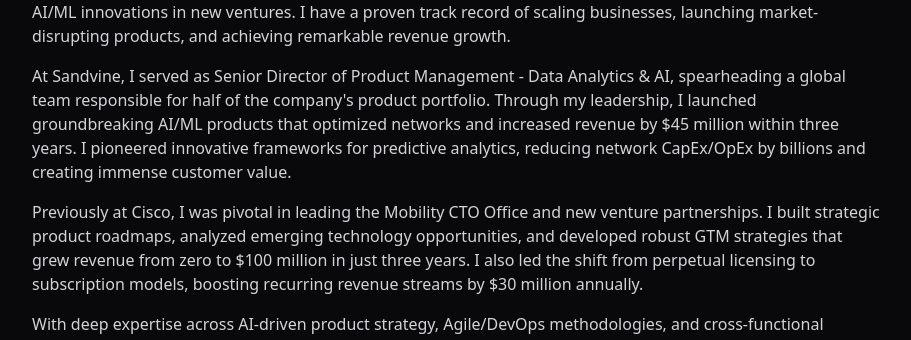
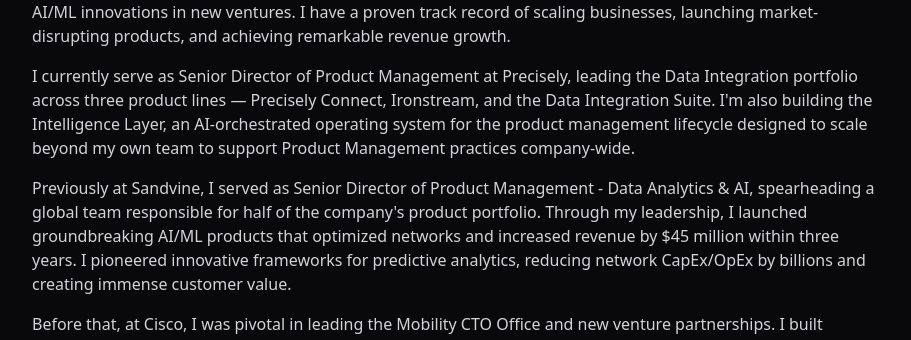
Before and after one commit to cariasfe/carlosariasf-website, a Next.js app: page /about in a window 1280 px wide. Shown: the part 425-765 px from the top of the page, without its empty margins (184-1095 px from the left). Built offline with nearby package versions, Linux system fonts and the light colour scheme.

Commit message:
feat: add Precisely to About page bio
Bio now leads with the current role (Precisely, Data Integration portfolio,
Intelligence Layer), reframing Sandvine and Cisco as prior roles for
chronological clarity.

```diff
--- a/src/data/about.ts
+++ b/src/data/about.ts
@@ -11,8 +11,9 @@
 
 export const bioParagraphs: string[] = [
   "Product Management Leader with over 18 years of experience driving innovation, growth, and digital transformation in the technology sector. Recognized for delivering strategic product visions and leveraging AI/ML innovations in new ventures. I have a proven track record of scaling businesses, launching market-disrupting products, and achieving remarkable revenue growth.",
-  "At Sandvine, I served as Senior Director of Product Management - Data Analytics & AI, spearheading a global team responsible for half of the company's product portfolio. Through my leadership, I launched groundbreaking AI/ML products that optimized networks and increased revenue by $45 million within three years. I pioneered innovative frameworks for predictive analytics, reducing network CapEx/OpEx by billions and creating immense customer value.",
-  "Previously at Cisco, I was pivotal in leading the Mobility CTO Office and new venture partnerships. I built strategic product roadmaps, analyzed emerging technology opportunities, and developed robust GTM strategies that grew revenue from zero to $100 million in just three years. I also led the shift from perpetual licensing to subscription models, boosting recurring revenue streams by $30 million annually.",
+  "I currently serve as Senior Director of Product Management at Precisely, leading the Data Integration portfolio across three product lines — Precisely Connect, Ironstream, and the Data Integration Suite. I'm also building the Intelligence Layer, an AI-orchestrated operating system for the product management lifecycle designed to scale beyond my own team to support Product Management practices company-wide.",
+  "Previously at Sandvine, I served as Senior Director of Product Management - Data Analytics & AI, spearheading a global team responsible for half of the company's product portfolio. Through my leadership, I launched groundbreaking AI/ML products that optimized networks and increased revenue by $45 million within three years. I pioneered innovative frameworks for predictive analytics, reducing network CapEx/OpEx by billions and creating immense customer value.",
+  "Before that, at Cisco, I was pivotal in leading the Mobility CTO Office and new venture partnerships. I built strategic product roadmaps, analyzed emerging technology opportunities, and developed robust GTM strategies that grew revenue from zero to $100 million in just three years. I also led the shift from perpetual licensing to subscription models, boosting recurring revenue streams by $30 million annually.",
   "With deep expertise across AI-driven product strategy, Agile/DevOps methodologies, and cross-functional leadership, I have enabled organizations to accelerate innovation and enhance customer value. I have played instrumental roles during critical transitions, including Private Equity ownership, M&A integrations, and major product line transformations.",
   "I hold an MBA from Northwestern University's Kellogg School of Management and an Executive Certificate in Product Strategy & Innovation from MIT Sloan. Passionate about empowering future leaders, I have served on the boards of the Council for Entrepreneurial Development (CED) and William Peace University, mentoring startups and driving entrepreneurial growth.",
   "Beyond the office, I remain dedicated to fostering collaboration and innovation within the tech community. Whether launching AI-powered solutions or guiding organizations through growth strategies, I am driven by solving complex challenges and delivering measurable impact.",
```
